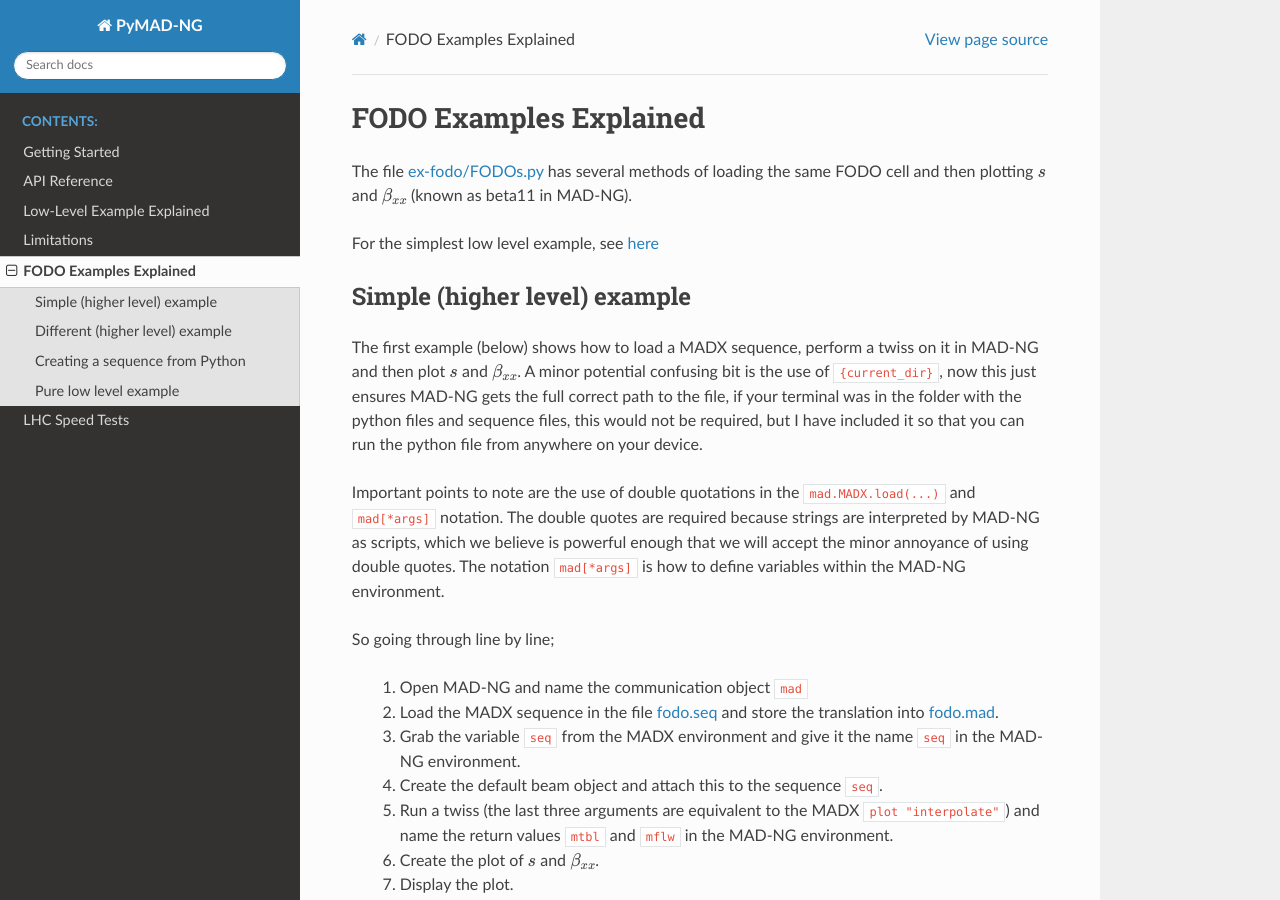
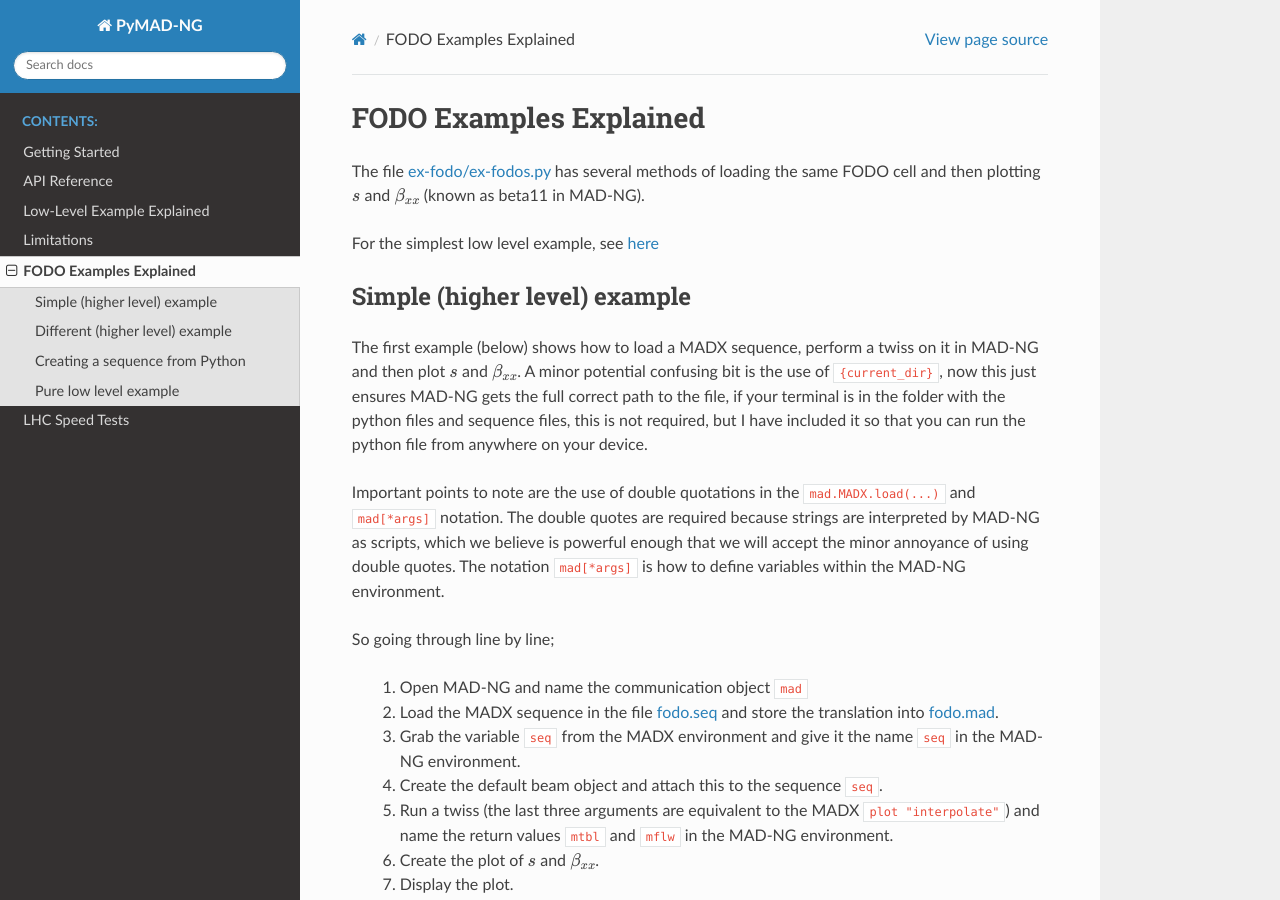
Before and after one commit to MethodicalAcceleratorDesign/MAD-NG.py, a Sphinx documentation site: the page built from docs/source/ex-fodo.rst, in a window 1280 px wide and 900 px high. Built offline with Sphinx 7.4.7 and the Read the Docs theme 2.0.0, drawn with Linux system fonts in a browser that asks for light colours.

Commit message:
fix due to filename change and minor wording fix

```diff
--- a/docs/source/ex-fodo.rst
+++ b/docs/source/ex-fodo.rst
@@ -1,14 +1,14 @@
 FODO Examples Explained
 =======================
 
-The file `ex-fodo/FODOs.py <https://github.com/MethodicalAcceleratorDesign/MADpy/blob/main/examples/ex-fodo/FODOs.py>`_ has several methods of loading the same FODO cell and then plotting :math:`s` and :math:`\beta_{xx}` (known as beta11 in MAD-NG).
+The file `ex-fodo/ex-fodos.py <https://github.com/MethodicalAcceleratorDesign/MADpy/blob/main/examples/ex-fodo/ex-fodos.py>`_ has several methods of loading the same FODO cell and then plotting :math:`s` and :math:`\beta_{xx}` (known as beta11 in MAD-NG).
 
 For the simplest low level example, see :ref:`here <low-level>`
 
 Simple (higher level) example
 -----------------------------
 
-The first example (below) shows how to load a MADX sequence, perform a twiss on it in MAD-NG and then plot :math:`s` and :math:`\beta_{xx}`. A minor potential confusing bit is the use of ``{current_dir}``, now this just ensures MAD-NG gets the full correct path to the file, if your terminal was in the folder with the python files and sequence files, this would not be required, but I have included it so that you can run the python file from anywhere on your device.
+The first example (below) shows how to load a MADX sequence, perform a twiss on it in MAD-NG and then plot :math:`s` and :math:`\beta_{xx}`. A minor potential confusing bit is the use of ``{current_dir}``, now this just ensures MAD-NG gets the full correct path to the file, if your terminal is in the folder with the python files and sequence files, this is not required, but I have included it so that you can run the python file from anywhere on your device.
 
 Important points to note are the use of double quotations in the ``mad.MADX.load(...)`` and ``mad[*args]`` notation. The double quotes are required because strings are interpreted by MAD-NG as scripts, which we believe is powerful enough that we will accept the minor annoyance of using double quotes. The notation ``mad[*args]`` is how to define variables within the MAD-NG environment.
 
@@ -22,7 +22,7 @@ So going through line by line;
     6. Create the plot of :math:`s` and :math:`\beta_{xx}`.
     7. Display the plot.
 
-.. literalinclude:: ../../examples/ex-fodo/FODOs.py
+.. literalinclude:: ../../examples/ex-fodo/ex-fodos.py
     :lines: 6-12
     :linenos:
 
@@ -40,7 +40,7 @@ Going through the example line by line;
     9. Print the name and kind of element in the sequence
 
 
-.. literalinclude:: ../../examples/ex-fodo/FODOs.py
+.. literalinclude:: ../../examples/ex-fodo/ex-fodos.py
     :lines: 14-24
     :linenos:
 
@@ -75,7 +75,7 @@ Going through the example line by line;
 
     22. Plot the result (``mad.mtbl["beta11"]`` is equivalent to ``mad.mtbl.beta11``).
 
-.. literalinclude:: ../../examples/ex-fodo/FODOs.py
+.. literalinclude:: ../../examples/ex-fodo/ex-fodos.py
     :lines: 27-52
     :linenos:
 
@@ -99,6 +99,6 @@ Going through the example line by line;
 
     15. Using the MAD-NG object, grab the variable ``mtbl`` and then the attributes ``s`` and ``beta11`` to plot them (as above)
 
-.. literalinclude:: ../../examples/ex-fodo/FODOs.py
+.. literalinclude:: ../../examples/ex-fodo/ex-fodos.py
     :lines: 54-71
     :linenos:
```
